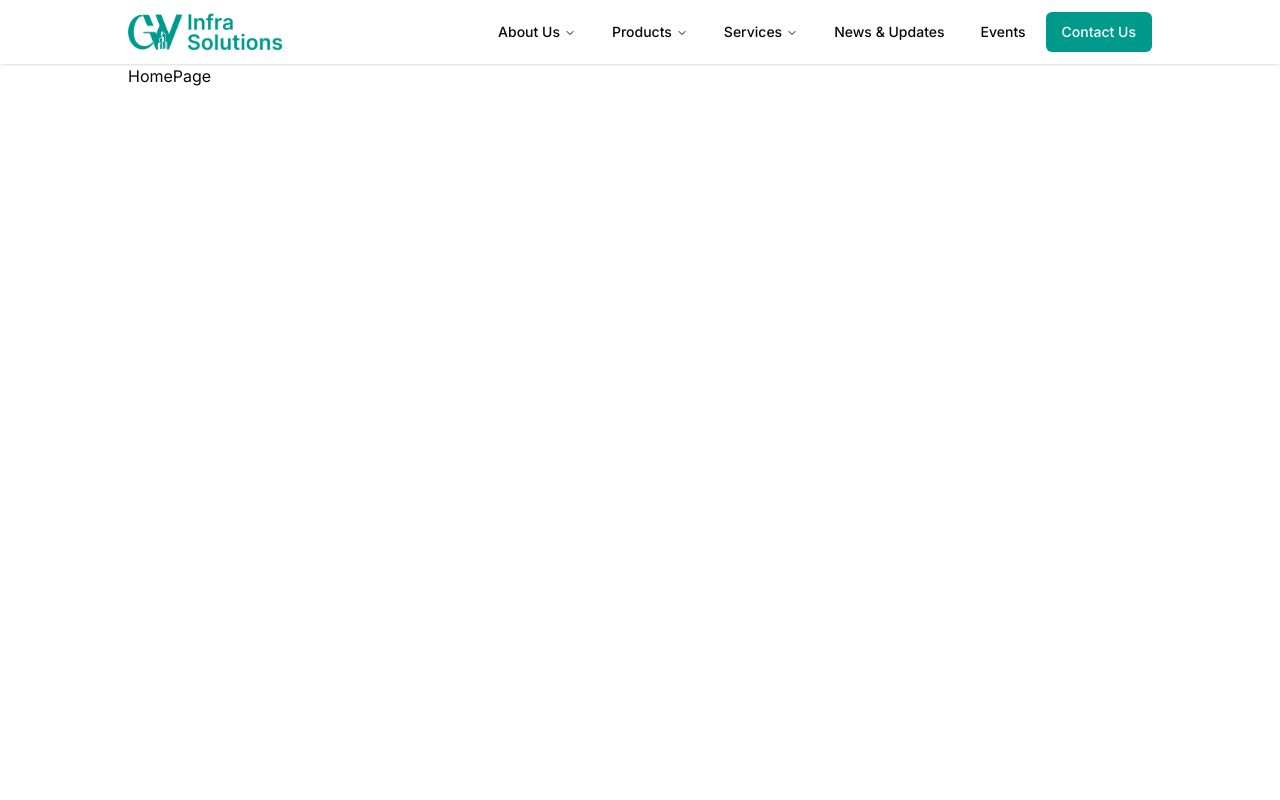
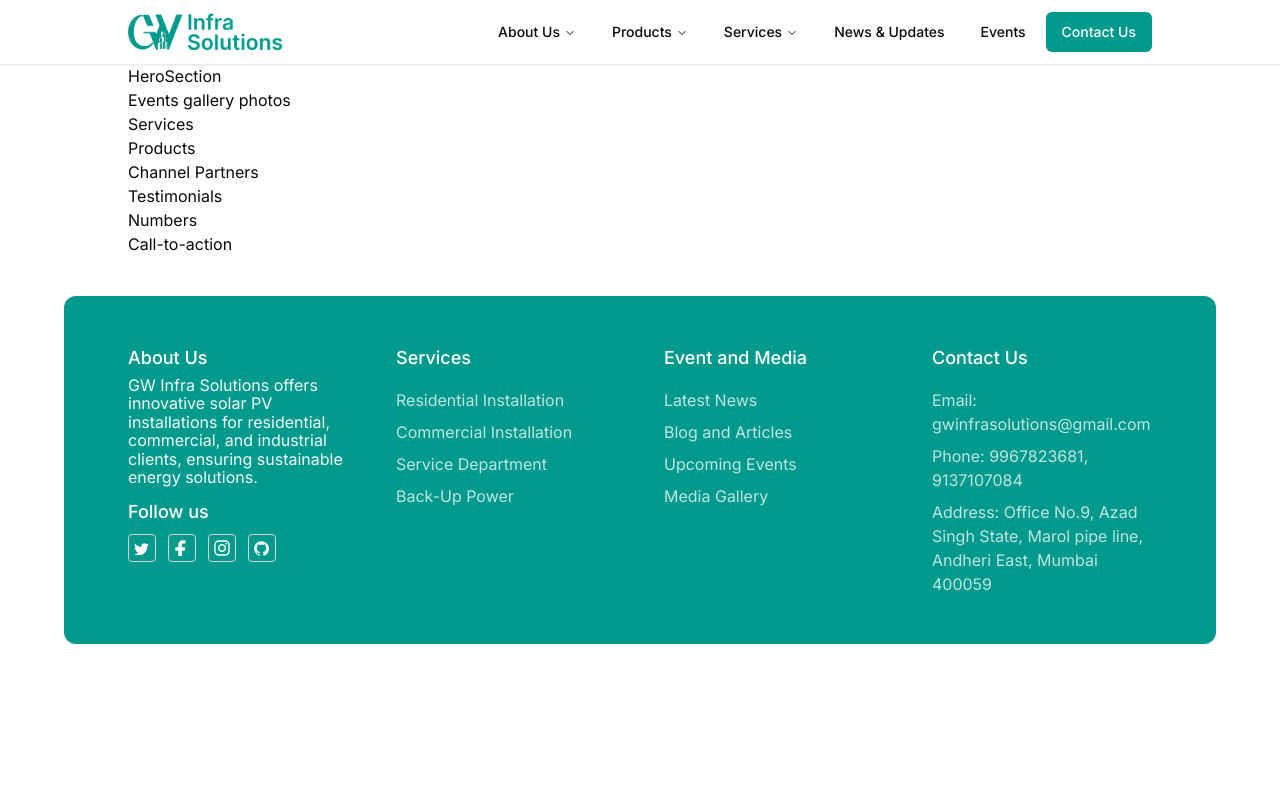
Before and after one commit to subhadip6296/Solar_project, a React (Vite) app in the folder client/: page / in a window 1280 px wide. Shown: the top 800 px of the page. Built offline with nearby package versions, Linux system fonts and the light colour scheme; a web font is replaced by a local one.

Commit message:
Home Page Structure Setup

```diff
--- /dev/null
+++ b/client/src/components/default/Floating.jsx
@@ -0,0 +1,11 @@
+import React from "react";
+
+const Floating = () => {
+  return (
+    <div>
+      <p>Floating Content</p>
+    </div>
+  );
+};
+
+export default Floating;
--- a/client/src/components/default/Navbar.jsx
+++ b/client/src/components/default/Navbar.jsx
@@ -19,18 +19,66 @@
 const Navbar = () => {
   const products = [
     {
-      title: "Alert Dialog",
+      title: "Rooftop Solar",
       href: "/products",
       description:
-        "A modal dialog that interrupts the user with important content and expects a response.",
+        "Harness solar energy from your rooftop for clean, renewable power.",
+    },
+    {
+      title: "Off-grid Sola",
+      href: "/products",
+      description:
+        "Power your home independently with a standalone solar system.",
+    },
+    {
+      title: "On-grid Solar",
+      href: "/products",
+      description:
+        "Integrate with the grid for efficient solar power usage and potential savings.",
+    },
+    {
+      title: "Solar Inverter",
+      href: "/products",
+      description:
+        "Convert solar energy into usable electricity for your home or business.",
+    },
+    {
+      title: "Solar Battery",
+      href: "/products",
+      description:
+        "Store excess solar power for use during nighttime or outages.",
+    },
+    {
+      title: "Solar Pump",
+      href: "/products",
+      description:
+        "Efficiently pump water using solar energy, ideal for agricultural needs.",
     },
   ];
   const services = [
     {
-      title: "Alert Dialog",
+      title: "Residential Installation",
       href: "/services",
       description:
-        "A modal dialog that interrupts the user with important content and expects a response.",
+        "Custom solar solutions tailored for homes to reduce energy bills.",
+    },
+    {
+      title: "Commercial Installation",
+      href: "/services",
+      description:
+        "Scalable solar systems designed for businesses to optimize energy costs.",
+    },
+    {
+      title: "Service Department",
+      href: "/services",
+      description:
+        "Expert maintenance and support to keep your solar systems running smoothly.",
+    },
+    {
+      title: "Back-Up Power",
+      href: "/services",
+      description:
+        "Reliable backup power solutions to ensure energy availability during outages.",
     },
   ];
   return (
--- /dev/null
+++ b/client/src/components/homeCompo/Cta.jsx
@@ -0,0 +1,11 @@
+import React from "react";
+
+const Cta = () => {
+  return (
+    <>
+      <div>Call-to-action</div>
+    </>
+  );
+};
+
+export default Cta;
--- /dev/null
+++ b/client/src/components/homeCompo/Gallery.jsx
@@ -0,0 +1,11 @@
+import React from "react";
+
+const Gallery = () => {
+  return (
+    <>
+      <div>Events gallery photos </div>
+    </>
+  );
+};
+
+export default Gallery;
--- /dev/null
+++ b/client/src/components/homeCompo/Hero.jsx
@@ -0,0 +1,11 @@
+import React from "react";
+
+const Hero = () => {
+  return (
+    <>
+      <div>HeroSection</div>
+    </>
+  );
+};
+
+export default Hero;
--- /dev/null
+++ b/client/src/components/homeCompo/Number.jsx
@@ -0,0 +1,11 @@
+import React from "react";
+
+const Number = () => {
+  return (
+    <>
+      <div>Numbers</div>
+    </>
+  );
+};
+
+export default Number;
--- /dev/null
+++ b/client/src/components/homeCompo/Partner.jsx
@@ -0,0 +1,11 @@
+import React from "react";
+
+const Partner = () => {
+  return (
+    <>
+      <div>Channel Partners</div>
+    </>
+  );
+};
+
+export default Partner;
--- /dev/null
+++ b/client/src/components/homeCompo/Products.jsx
@@ -0,0 +1,11 @@
+import React from "react";
+
+const Products = () => {
+  return (
+    <>
+      <div>Products</div>
+    </>
+  );
+};
+
+export default Products;
--- /dev/null
+++ b/client/src/components/homeCompo/Services.jsx
@@ -0,0 +1,11 @@
+import React from "react";
+
+const Services = () => {
+  return (
+    <>
+      <div>Services</div>
+    </>
+  );
+};
+
+export default Services;
--- /dev/null
+++ b/client/src/components/homeCompo/Testimonial.jsx
@@ -0,0 +1,11 @@
+import React from "react";
+
+const Testimonial = () => {
+  return (
+    <>
+      <div>Testimonials</div>
+    </>
+  );
+};
+
+export default Testimonial;
--- a/client/src/pages/HomePage.jsx
+++ b/client/src/pages/HomePage.jsx
@@ -1,10 +1,25 @@
+import Cta from "@/components/homeCompo/Cta";
+import Gallery from "@/components/homeCompo/Gallery";
+import Hero from "@/components/homeCompo/Hero";
+import Number from "@/components/homeCompo/Number";
+import Partner from "@/components/homeCompo/Partner";
+import Products from "@/components/homeCompo/Products";
+import Services from "@/components/homeCompo/Services";
+import Testimonial from "@/components/homeCompo/Testimonial";
 import React from "react";
 
 const HomePage = () => {
   return (
-    <>
-      <div className="h-[100vh] ">HomePage</div>
-    </>
+    <main className="w-full">
+      <Hero />
+      <Gallery />
+      <Services />
+      <Products />
+      <Partner />
+      <Testimonial />
+      <Number />
+      <Cta />
+    </main>
   );
 };
 
```
